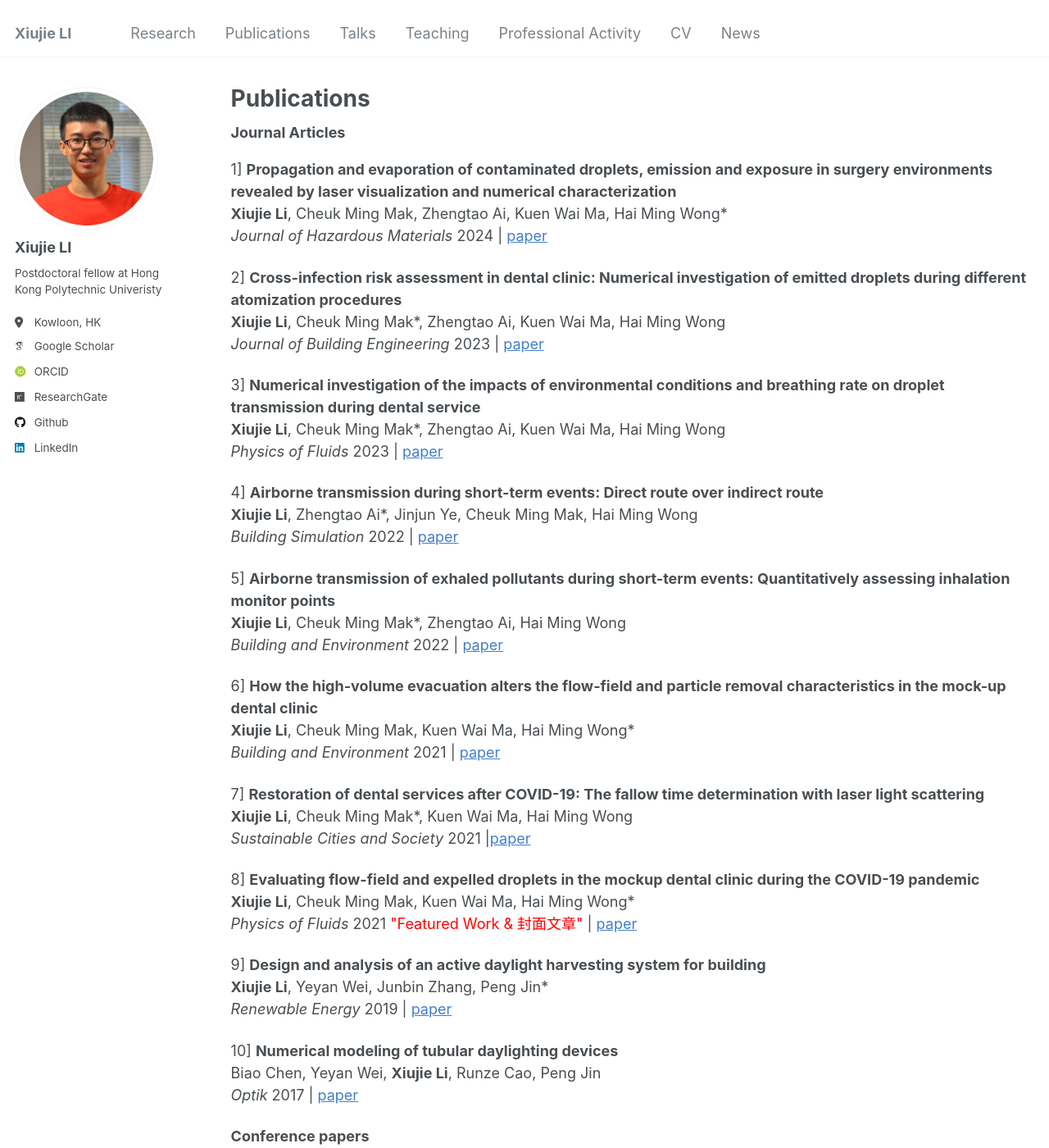
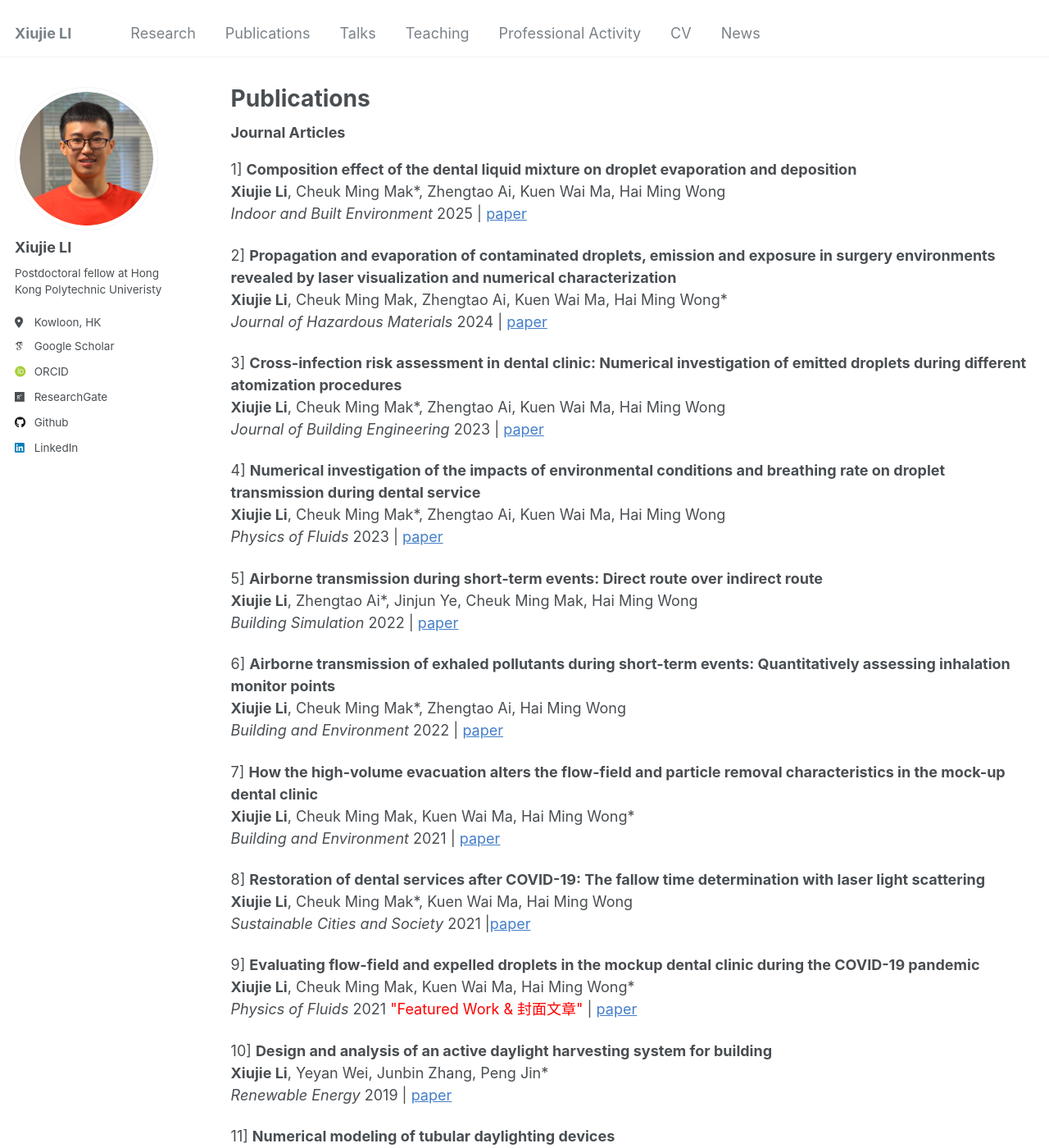
Before and after one commit to XiujieLI/XiujieLI.github.io, a Jekyll site: the page built from _pages/publications.html, in a window 1280 px wide and 1400 px high. Shown: the whole window at 82% size. Built offline with Jekyll 4.4.1, drawn with Linux system fonts in a browser that asks for light colours; some web fonts are replaced; part of the change alters nothing that is shown.

Commit message:
Update publications.html
updates

```diff
--- a/_pages/publications.html
+++ b/_pages/publications.html
@@ -6,9 +6,16 @@ author_profile: true
 ---
 
 <strong>Journal Articles </strong>
+<p>
+1] <strong>Composition effect of the dental liquid mixture on droplet evaporation and deposition</strong>
+<br>
+<strong>Xiujie Li</strong>, Cheuk Ming Mak*, Zhengtao Ai, Kuen Wai Ma, Hai Ming Wong
+ <br>
+<em>Indoor and Built Environment</em> 2025 | <a style="color: #447ec9" href="https://journals.sagepub.com/home/IBE">paper</a>
+</p>
 
 <p>
-1] <strong>Propagation and evaporation of contaminated droplets, emission and exposure in surgery environments revealed by laser visualization and numerical characterization</strong>
+2] <strong>Propagation and evaporation of contaminated droplets, emission and exposure in surgery environments revealed by laser visualization and numerical characterization</strong>
 <br>
 <strong>Xiujie Li</strong>, Cheuk Ming Mak, Zhengtao Ai, Kuen Wai Ma, Hai Ming Wong*
  <br>
@@ -16,7 +23,7 @@ author_profile: true
 </p>
 
 <p>
-2] <strong>Cross-infection risk assessment in dental clinic: Numerical investigation of emitted droplets during different atomization procedures</strong>
+3] <strong>Cross-infection risk assessment in dental clinic: Numerical investigation of emitted droplets during different atomization procedures</strong>
 <br>
 <strong>Xiujie Li</strong>, Cheuk Ming Mak*, Zhengtao Ai, Kuen Wai Ma, Hai Ming Wong
  <br>
@@ -24,7 +31,7 @@ author_profile: true
 </p>
 
       <p>
-3] <strong>Numerical investigation of the impacts of environmental conditions and breathing rate on droplet transmission during dental service</strong>
+4] <strong>Numerical investigation of the impacts of environmental conditions and breathing rate on droplet transmission during dental service</strong>
       <br>
       <strong>Xiujie Li</strong>, Cheuk Ming Mak*, Zhengtao Ai, Kuen Wai Ma, Hai Ming Wong
       <br>
@@ -32,7 +39,7 @@ author_profile: true
       </p>
 
       <p>
-4] <strong>Airborne transmission during short-term events: Direct route over indirect route</strong>
+5] <strong>Airborne transmission during short-term events: Direct route over indirect route</strong>
       <br>
       <strong>Xiujie Li</strong>,  Zhengtao Ai*, Jinjun Ye, Cheuk Ming Mak, Hai Ming Wong
       <br>
@@ -40,7 +47,7 @@ author_profile: true
       </p>
 
       <p>
-5] <strong>Airborne transmission of exhaled pollutants during short-term events: Quantitatively assessing inhalation monitor points</strong>
+6] <strong>Airborne transmission of exhaled pollutants during short-term events: Quantitatively assessing inhalation monitor points</strong>
       <br>
       <strong>Xiujie Li</strong>, Cheuk Ming Mak*, Zhengtao Ai, Hai Ming Wong
       <br>
@@ -48,7 +55,7 @@ author_profile: true
       </p>
 
       <p>
-6] <strong>How the high-volume evacuation alters the flow-field and particle removal characteristics in the mock-up dental clinic&nbsp;</strong>
+7] <strong>How the high-volume evacuation alters the flow-field and particle removal characteristics in the mock-up dental clinic&nbsp;</strong>
       <br>
       <strong>Xiujie Li</strong>, Cheuk Ming Mak, Kuen Wai Ma, Hai Ming Wong*
       <br>
@@ -56,7 +63,7 @@ author_profile: true
       </p>
 
       <p>
-7] <strong>Restoration of dental services after COVID-19: The fallow time determination with laser light scattering</strong>
+8] <strong>Restoration of dental services after COVID-19: The fallow time determination with laser light scattering</strong>
       <br>
       <strong>Xiujie Li</strong>, Cheuk Ming Mak*, Kuen Wai Ma, Hai Ming Wong
       <br>
@@ -64,7 +71,7 @@ author_profile: true
       </p>
 
       <p>
-8] <strong>Evaluating flow-field and expelled droplets in the mockup dental clinic during the COVID-19 pandemic</strong>
+9] <strong>Evaluating flow-field and expelled droplets in the mockup dental clinic during the COVID-19 pandemic</strong>
       <br>
       <strong>Xiujie Li</strong>, Cheuk Ming Mak, Kuen Wai Ma, Hai Ming Wong*
       <br>
@@ -72,7 +79,7 @@ author_profile: true
       </p>
 
       <p>
-9] <strong>Design and analysis of an active daylight harvesting system for building</strong>
+10] <strong>Design and analysis of an active daylight harvesting system for building</strong>
       <br>
       <strong>Xiujie Li</strong>, Yeyan Wei, Junbin Zhang, Peng Jin*
       <br>
@@ -80,7 +87,7 @@ author_profile: true
       </p>
 
       <p>
-10] <strong>Numerical modeling of tubular daylighting devices</strong>
+11] <strong>Numerical modeling of tubular daylighting devices</strong>
       <br>
       Biao Chen, Yeyan Wei, <strong>Xiujie Li</strong>, Runze Cao, Peng Jin <br>
 <em>Optik</em> 2017 | <a style="color: #447ec9" href="https://www.sciencedirect.com/science/article/pii/S0030402617307441">paper</a>
```
